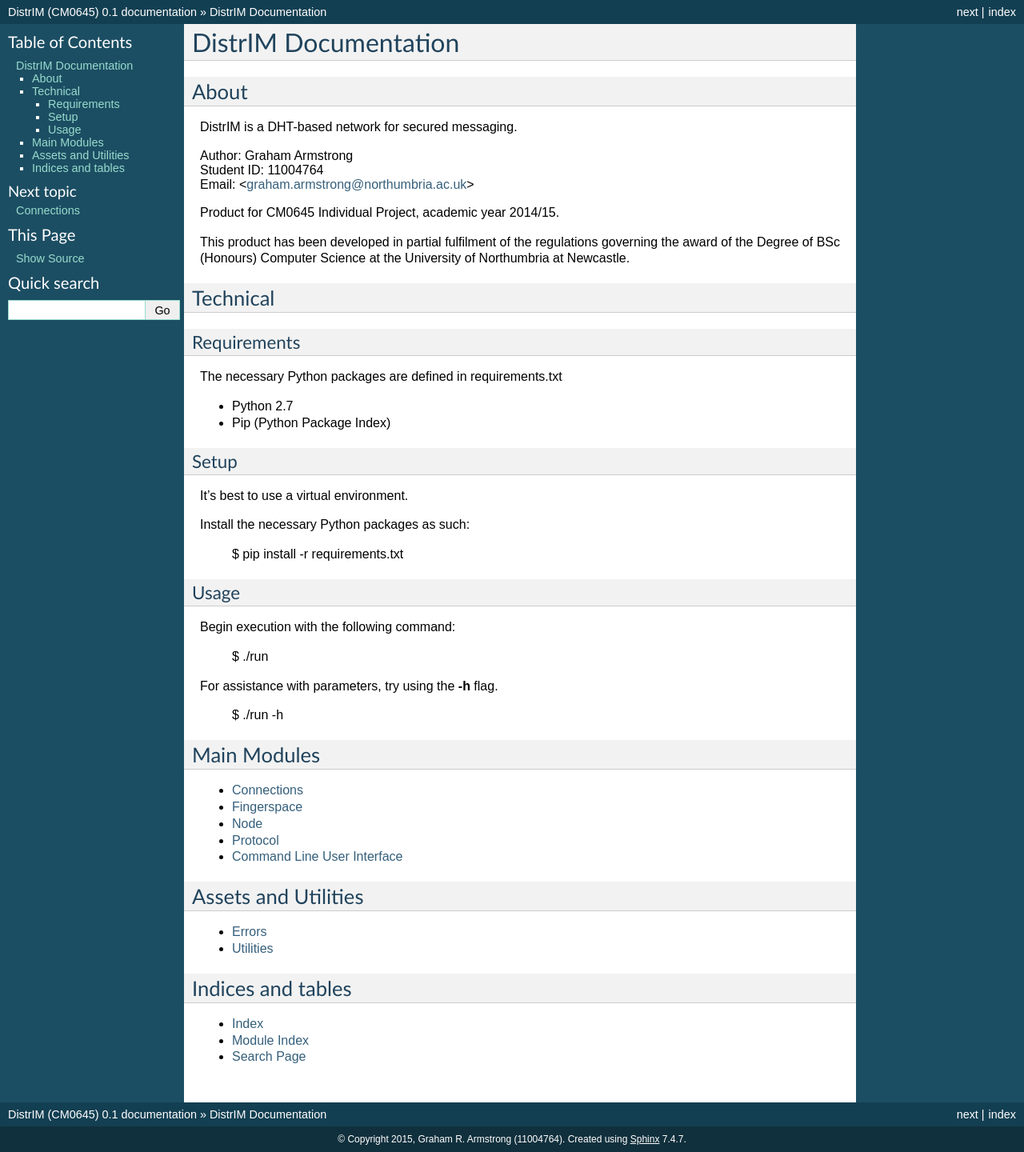
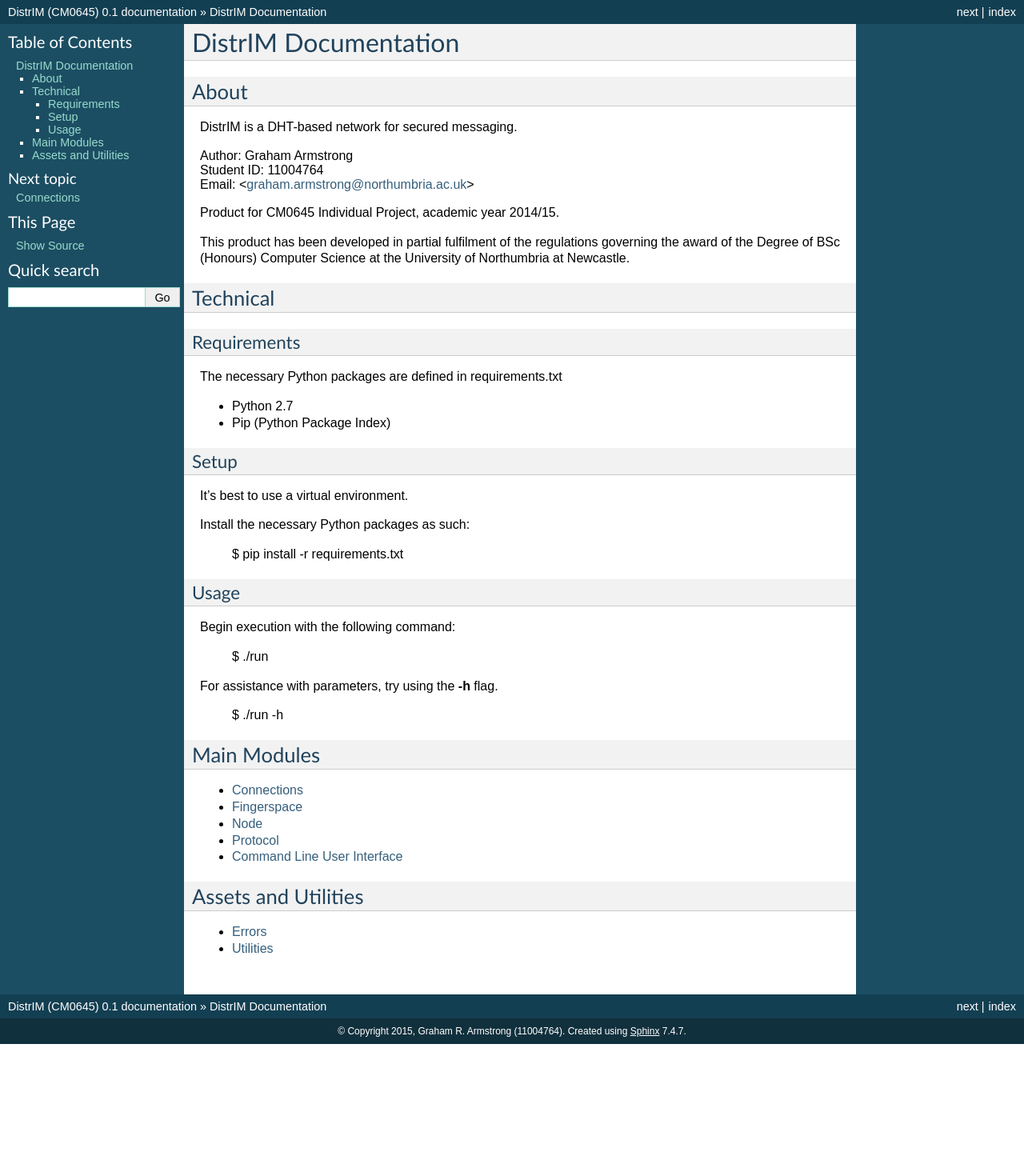
Before and after one commit to GRArmstrong/distrim, a Sphinx documentation site: the page built from docs/index.rst, in a window 1280 px wide. Shown: the whole page at 80% size. Built offline with Sphinx 7.4.7, drawn with Linux system fonts in a browser that asks for light colours; formulas are drawn with MathJax 3; after the commit the page ends 1305 px from its top, so only the background shows below that.

Commit message:
Docs: Removed some unnecessary parts.

```diff
--- a/docs/index.rst
+++ b/docs/index.rst
@@ -59,11 +55,3 @@
 
 
 .. include:: contents.rst.inc
-
-
-Indices and tables
-==================
-
-* :ref:`genindex`
-* :ref:`modindex`
-* :ref:`search`
```
Also changed, not shown: other parts of docs/index.rst (+0 -4 lines).
